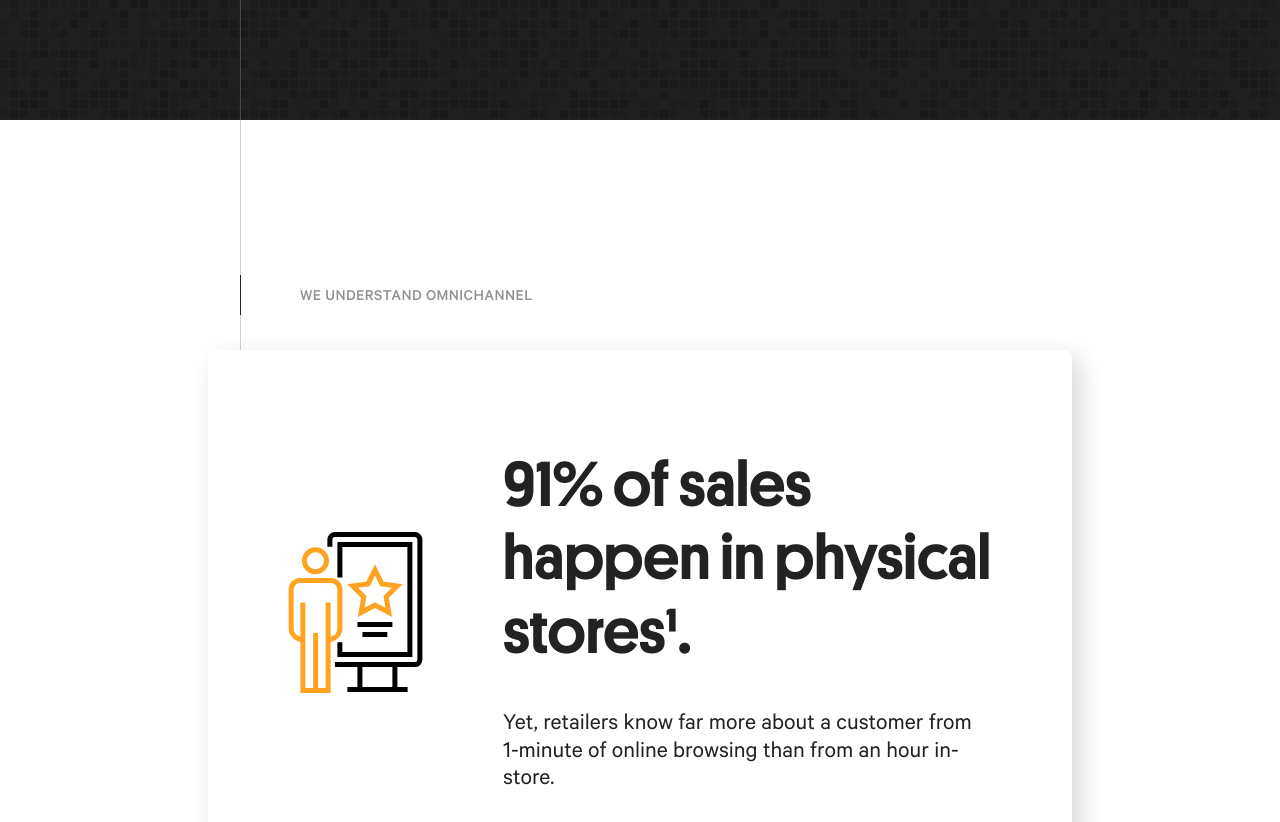
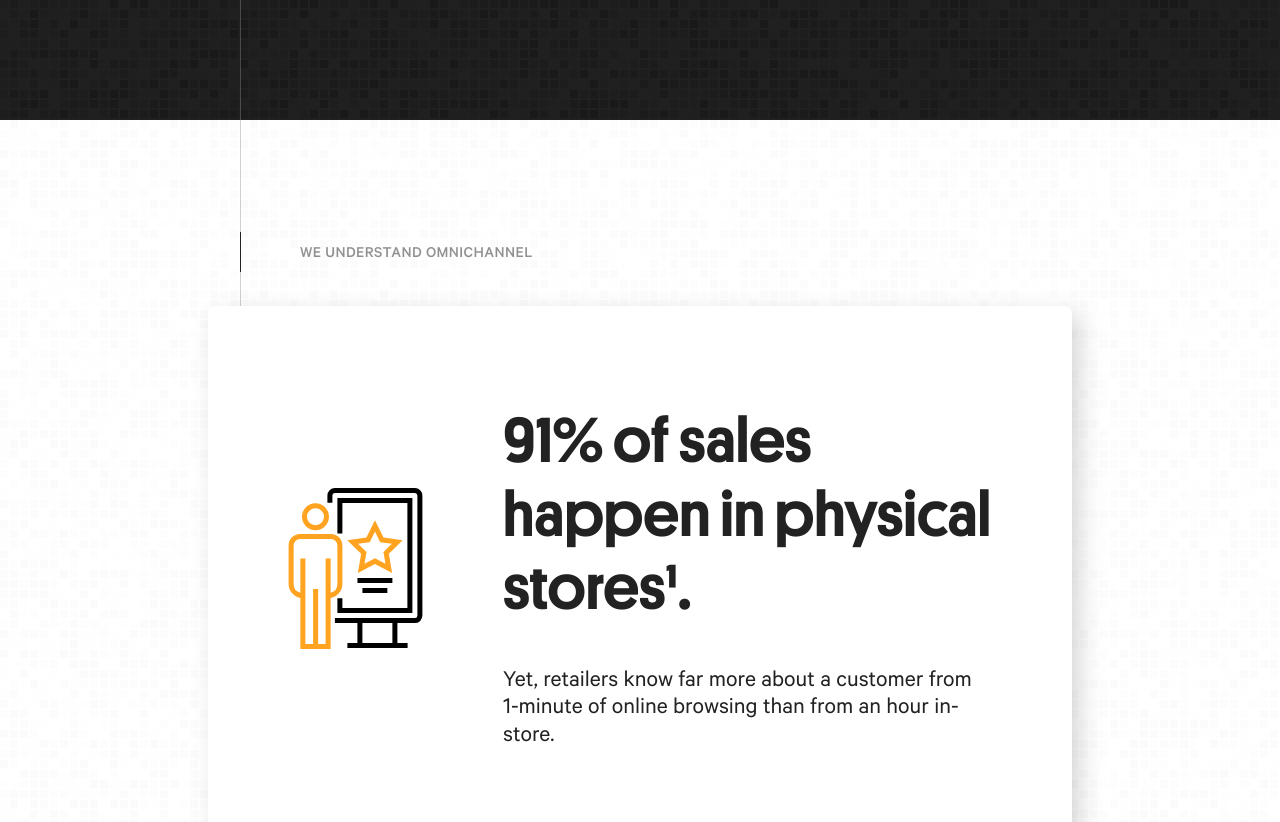
Before and after one commit to propellerlabs/propellersite-retail, a plain HTML site: page index.html in a window 1280 px wide. Shown: the part 720-1542 px from the top of the page. Drawn offline with Linux system fonts and the light colour scheme.

Commit message:
white tile bg

```diff
--- a/index.css
+++ b/index.css
@@ -48,6 +48,13 @@ h1, h2, h3, h4, h5 {
   position: absolute;
   top: 0;
   left: 0;
+}
+
+.static-canvas {
+  position: absolute;
+  top: 0;
+  left: 0;
+  z-index: -1;
 }
 
 .main-header__content {
@@ -169,6 +176,8 @@ h1, h2, h3, h4, h5 {
 }
 
 #about-us {
+  position: relative;
+  padding-top: 110px;
 }
 
 @media(min-width: 738px) {
@@ -298,6 +307,7 @@ h1, h2, h3, h4, h5 {
 }
 
 #classics {
+  position: relative;
   padding-top: 148px;
   padding-bottom: 128px;
 }
--- a/index.html
+++ b/index.html
@@ -38,8 +38,8 @@
     </header>
     <section id='main'>
       <div class='continuous-line'></div>
-      <canvas id='canvas-about-us'></canvas>
       <section id='about-us'>
+        <canvas id='canvas-about-us' class='static-canvas'></canvas>
         <div class='about-us__content-container content-container'>
           <h3 class='about-us__content-container__section-title section-title'>
             We Understand Omnichannel
@@ -197,6 +197,7 @@
         </div>
       </section>
       <section id='classics'>
+        <canvas id='canvas-classics' class='static-canvas'></canvas>
         <div class='classics__content-container content-container'>
           <h3 class='classics__content-container__section-title section-title'>
             Propeller Classics
--- a/index.js
+++ b/index.js
@@ -1,30 +1,103 @@
 window.onload = function() {
+
   var canvasHeader = document.getElementById('canvas-header');
+  var headerHoverContainer = document.getElementById('canvas-header-hover');
+  var headerContainer = document.getElementById('main-header');
+
   var canvasFooter = document.getElementById('canvas-footer');
-  var headerHoverContainer = document.getElementById('canvas-header-hover');
   var footerHoverContainer = document.getElementById('canvas-footer-hover');
-  var headerContainer = document.getElementById('main-header');
   var footerContainer = document.getElementById('footer');
-  setInteractiveCanvas(canvasHeader, headerHoverContainer, headerContainer);
-  setInteractiveCanvas(canvasFooter, footerHoverContainer, footerContainer);
+
+  var canvasAbout = document.getElementById('canvas-about-us');
+  var aboutContainer = document.getElementById('about-us');
+
+  var canvasClassics = document.getElementById('canvas-classics');
+  var classicsContainer = document.getElementById('classics');
+
+  var translateX = 10;
+  var translateY = 10;
+
+  var rectWidth = 8;
+  var rectHeight = 8;
+
+  setCanvases();
 
   window.onresize = function() {
+    setCanvases();
+  };
+
+  function setCanvases() {
     setInteractiveCanvas(canvasHeader, headerHoverContainer, headerContainer);
     setInteractiveCanvas(canvasFooter, footerHoverContainer, footerContainer);
-  };
+    setStaticCanvas(canvasAbout, aboutContainer);
+    setStaticCanvas(canvasClassics, classicsContainer);
+  }
 
-  function setInteractiveCanvas(canvas, hoverContainer, content) {
+  function randomIntFromInterval(min, max) {
+    return Math.floor(Math.random()*(max-min+1)+min);
+  }
+
+  function randomNumFromInterval(min, max) {
+    return Math.random()*(max-min+1)+min;
+  }
+
+  function setStaticCanvas(canvas, content) {
     var context = canvas.getContext('2d');
     var width = window.innerWidth;
     var height = content.clientHeight;
 
+    setCanvasDimensions(canvas, width, height);
+    canvas.style.backgroundColor = 'rgb(255, 255, 255)';
+
+    var bgColor = function() { return randomIntFromInterval(251, 255) };
+
+    context.save();
+    drawBg({
+      context: context,
+      width: width,
+      height: height,
+      rectWidth: rectWidth,
+      rectHeight: rectHeight,
+      translateX: translateX,
+      translateY: translateY,
+      bgColor: bgColor
+    });
+    context.restore();
+  }
+
+  function setCanvasDimensions(canvas, width, height) {
     canvas.width = width;
     canvas.height = height;
-    hoverContainer.width = width;
-    hoverContainer.height = height;
+  }
+
+  function drawBg(options) {
+    var context = options.context;
+
+    for(var i = 0; i < options.width; i += options.translateX) {
+      context.save();
+      for(var j = 0; j < options.height; j += options.translateY) {
+        var color = options.bgColor();
+        context.fillStyle = 'rgb('+ color +','+ color +','+ color +')';
+        context.fillRect(0, 0, options.rectWidth, options.rectHeight);
+        context.translate(0, options.translateY);
+      }
+      context.restore();
+      context.translate(options.translateX, 0);
+    }
+  }
+
+  function setInteractiveCanvas(canvas, hoverCanvas, content) {
+    var context = canvas.getContext('2d');
+    var width = window.innerWidth;
+    var height = content.clientHeight;
+
+    setCanvasDimensions(canvas, width, height);
+    setCanvasDimensions(hoverCanvas, width, height);
+
     canvas.style.backgroundColor = 'rgb(32, 32, 32)';
 
     var bgColor = function() { return randomIntFromInterval(25, 32) };
+
     var paintColor = function() {
       const picker = randomIntFromInterval(0, 2);
       switch(picker) {
@@ -37,32 +110,20 @@ window.onload = function() {
       }
     }
 
-    var translateX = 10;
-    var translateY = 10;
-
-    var rectWidth = 8;
-    var rectHeight = 8;
-
     context.save();
-    drawBg();
+    drawBg({
+      context: context,
+      width: width,
+      height: height,
+      rectWidth: rectWidth,
+      rectHeight: rectHeight,
+      translateX: translateX,
+      translateY: translateY,
+      bgColor: bgColor
+    });
     context.restore();
-    hoverContainer.addEventListener('mousemove', onMouseMove);
-    hoverContainer.addEventListener('click', onClick);
-
-
-    function drawBg() {
-      for(var i = 0; i < width; i += translateX) {
-        context.save();
-        for(var j = 0; j < height; j += translateY) {
-          const color = bgColor();
-          context.fillStyle = 'rgb('+ color +','+ color +','+ color +')';
-          context.fillRect(0, 0, rectWidth, rectHeight);
-          context.translate(0, translateY);
-        }
-        context.restore();
-        context.translate(translateX, 0);
-      }
-    }
+    hoverCanvas.addEventListener('mousemove', onMouseMove);
+    hoverCanvas.addEventListener('click', onClick);
 
     function startStreak(xPos, yPos) {
       streak(xPos, yPos);
@@ -77,14 +138,6 @@ window.onload = function() {
       context.fillRect(xPos, yPos, rectWidth, rectHeight);
       xPos += translateX;
       requestAnimationFrame(function() { streak(xPos, yPos); });
-    }
-
-    function randomIntFromInterval(min, max) {
-      return Math.floor(Math.random()*(max-min+1)+min);
-    }
-
-    function randomNumFromInterval(min, max) {
-      return Math.random()*(max-min+1)+min;
     }
 
     function onMouseMove(e) {
```
